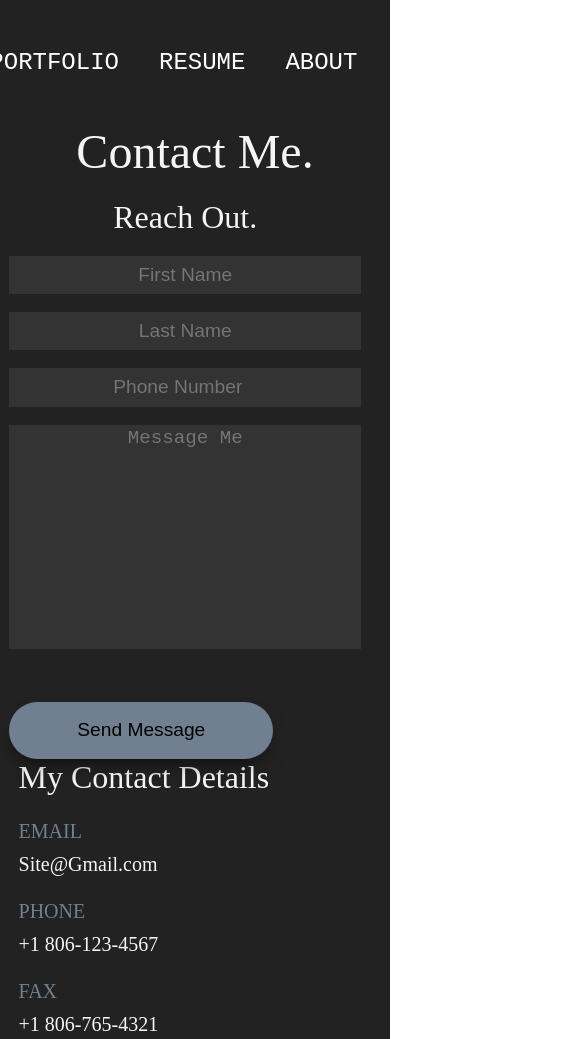
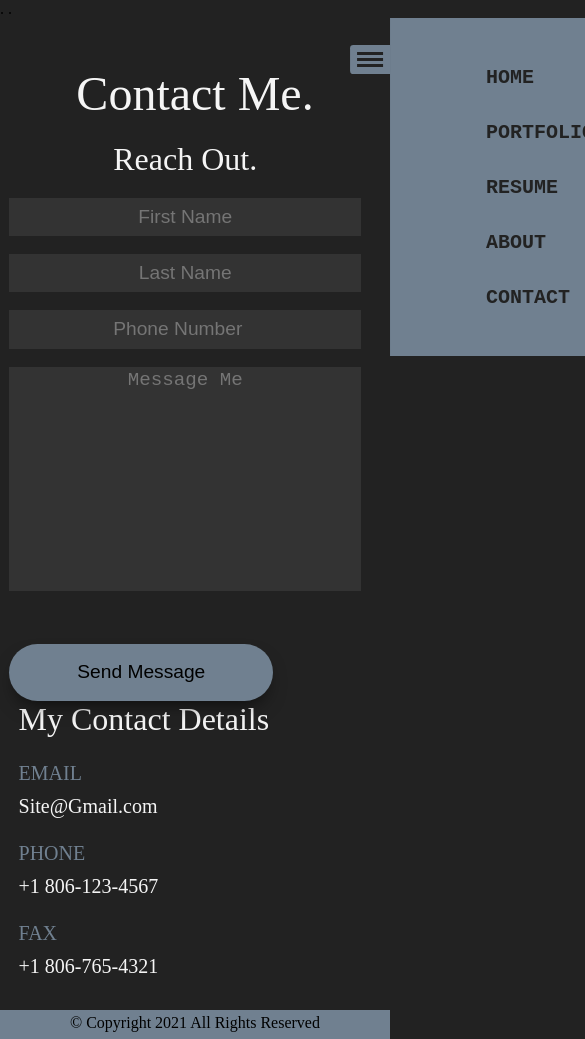
Before and after one commit to Rayudo11/checkpoint2, a plain HTML site: page contact.html in a window 390 px wide. Shown: the top 1039 px of the page, 585 px wide, since content can reach past the window. Drawn offline with Linux system fonts and the light colour scheme.

Commit message:
added ham menu

```diff
--- a/contact.css
+++ b/contact.css
@@ -1,6 +1,7 @@
 html {
     box-sizing: border-box;
     font-size: 16px;
+    background-color: #222222;
   }
 
   *, *:before, *:after {
@@ -26,7 +27,6 @@ html {
 .container{
     width: 100vw;
     height: 100%;
-    background-color: #222222;
 }
 
 .navbar1{
@@ -57,6 +57,98 @@ a{
 
 a:hover{
   color: green;
+}
+
+.mobile__menu{
+  display: none;
+  background: slategray;
+  position: absolute;
+  right: 0;
+  transform: translateX(100%);
+  transition: transform 300ms cubic-bezier(.5, 0, .5, 1)
+}
+
+.menu__toggle{
+  position: absolute;
+  top: 2em;
+  left: 0;
+  transform: translateX(-100%);
+  background: slategray;
+  padding: 1em .5em;
+  border: 0;
+  border-radius: .25em 0 0 .25em;
+}
+
+.hamburger{
+  display: block;
+  position: relative;
+}
+
+.hamburger,
+.hamburger::before,
+.hamburger::after {
+  width: 2em;
+  height: 3px;
+  background: #222222;
+  transition: transform 250ms ease-in-out, opacity 200ms linear;
+}
+
+.hamburger::before,
+.hamburger::after {
+  content: "";
+  position: absolute;
+  left: 0;
+}
+
+.hamburger::before{
+  bottom: 6px;
+}
+
+.hamburger::after{
+  top: 6px;
+}
+
+.nav-open .mobile__menu {
+  transform: translateX(0);
+}
+
+.nav-open .hamburger {
+  transform: rotate(45deg);
+}
+
+.nav-open .hamburger::before {
+  opacity: 0;
+}
+
+.nav-open .hamburger::after {
+  transform: rotate(90deg) translate(-6px);
+}
+
+.nav__list {
+  list-style: none;
+  margin: 0;
+  padding: 0;
+  display: flex;
+  flex-direction: column;
+  height: 40vh;
+  overflow: hidden;
+  padding: 3em 6em;
+}
+
+.nav__item {
+  margin-bottom: 2em;
+}
+
+.nav__link {
+  text-decoration: none;
+  color: #222222;
+  font-size: 1.25em;
+  font-weight: bold;
+}
+
+.nav__link:hover {
+  text-decoration: underline;
+  color: whitesmoke;
 }
 
 .page-title{
@@ -253,6 +345,16 @@ a:hover{
    }
  }
 
+ @media only screen and (max-width: 620px){
+   .navbar1{
+     display: none;
+   }
+
+   .mobile__menu{
+     display: block;
+   }
+}
+
  @media only screen and (max-width: 500px){
    .footer{
      display: flex;
--- a/contact.html
+++ b/contact.html
@@ -17,8 +17,27 @@
                  <li><a href="./about.html" style=" cursor: pointer;">About</a></li>
                  <li><a href="./contact.html" style=" cursor: pointer;">Contact</a></li>
              </ul>
-         </nav>
-        <h1 class="page-title">Contact Me.</h1>
+            </nav>
+            .
+            .
+            <nav class="mobile__menu">
+                <button class="menu__toggle">
+                    <span class="hamburger"></span>
+                </button>
+                <ul class="nav__list">
+                    <li class="nav__item"><a href="./index.html" class="nav__link">HOME</a></li>
+
+                    <li class="nav__item"><a href="./portfolio.html" class="nav__link">PORTFOLIO</a></li>
+
+                    <li class="nav__item"><a href="./resume.html" class="nav__link">RESUME</a></li>
+
+                    <li class="nav__item"><a href="./about.html" class="nav__link">ABOUT</a></li>
+
+                    <li class="nav__item"><a href="./contact.html" class="nav__link">CONTACT</a></li>
+                </ul>
+            </nav>
+
+            <h1 class="page-title">Contact Me.</h1>
         <div class="lower-container">
         <section class="send-message">
             <h3 class="message-title">Reach Out.</h3>
--- /dev/null
+++ b/contact.js
@@ -0,0 +1,5 @@
+const menuToggle = document.querySelector('.menu__toggle');
+
+menuToggle.addEventListener('click', () => {
+    document.body.classList.toggle('nav-open');
+});
```
